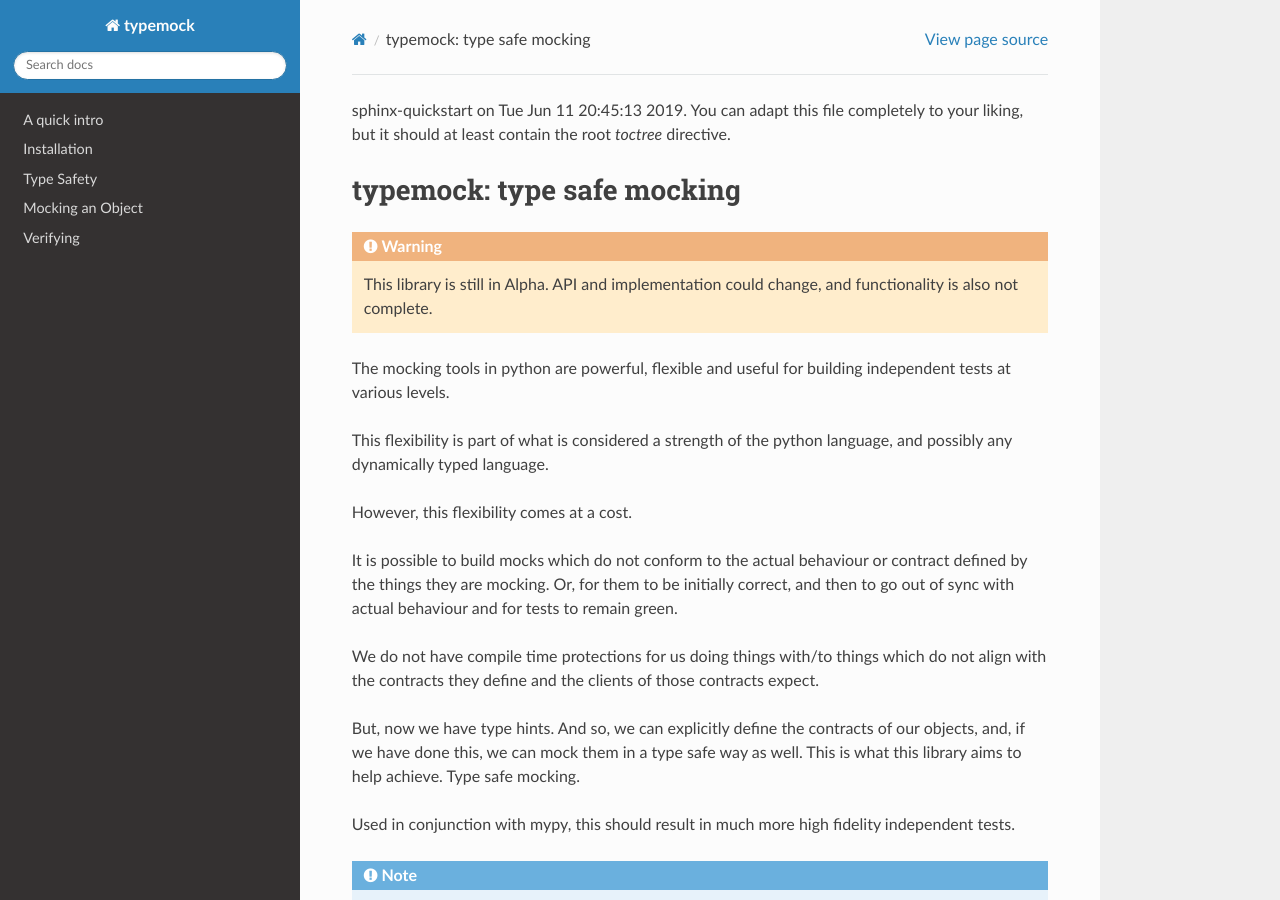
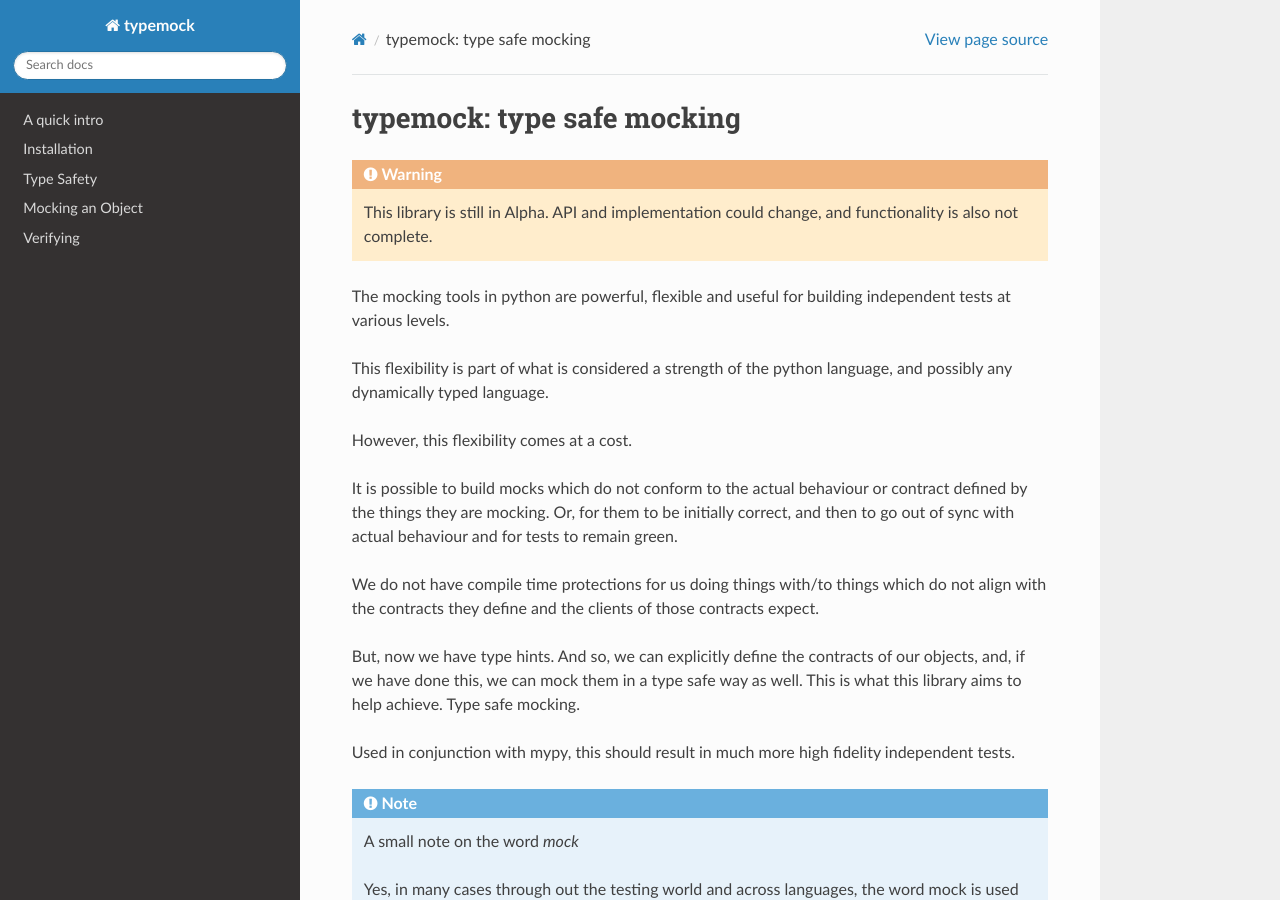
Before and after one commit to lgwillmore/typemock, a Sphinx documentation site: the page built from docs/source/index.rst, in a window 1280 px wide and 900 px high. Built offline with Sphinx 7.4.7 and the Read the Docs theme 2.0.0, drawn with Linux system fonts in a browser that asks for light colours.

Commit message:
Doc clean

```diff
--- a/docs/source/index.rst
+++ b/docs/source/index.rst
@@ -1,8 +1,3 @@
-.. typemock documentation master file, created by
-sphinx-quickstart on Tue Jun 11 20:45:13 2019.
-You can adapt this file completely to your liking, but it should at least
-contain the root `toctree` directive.
-
 typemock: type safe mocking
 ===========================
 
```
